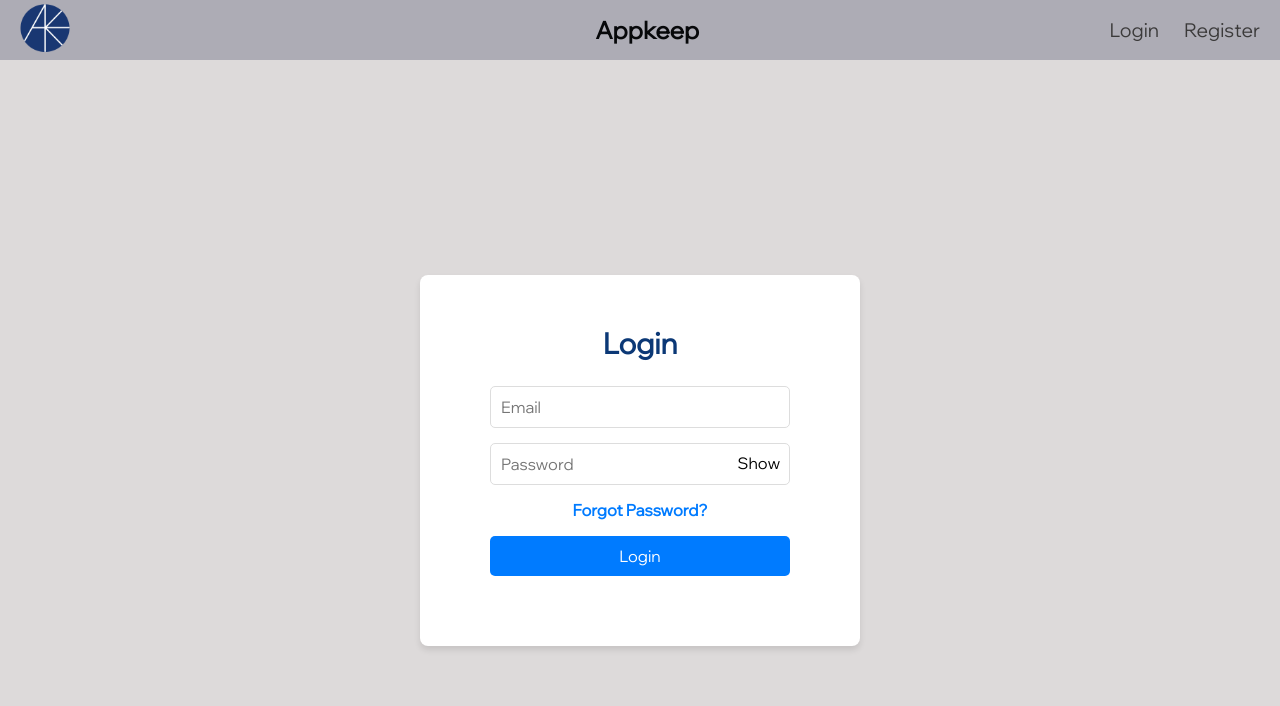
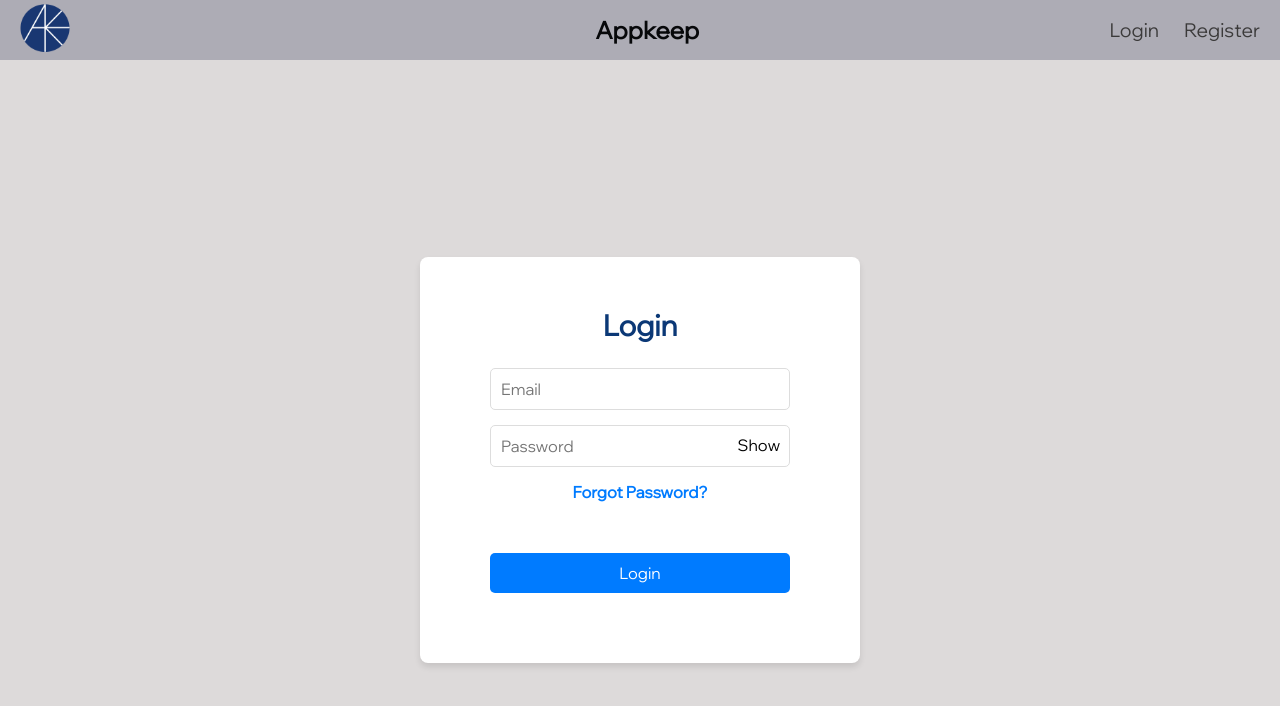
Before and after one commit to bishal0922/AppKeep, a React (Vite) app in the folder main/: page /Login in a window 1280 px wide. Shown: the top 706 px of the page. Built offline with nearby package versions, Linux system fonts and the light colour scheme; no server answers.

Commit message:
add login error

```diff
--- a/main/src/pages/auth/Login.jsx
+++ b/main/src/pages/auth/Login.jsx
@@ -2,13 +2,15 @@ import { React, useState, useEffect } from "react";
 import { signInWithEmailAndPassword, onAuthStateChanged, signOut } from "firebase/auth";
 import { auth } from "../../firebase";
 import "../styles/userauth.css";
-import { Link } from "react-router-dom";
+import { Link, useNavigate } from "react-router-dom";
 
 const Login = () => {
+  const navigate = useNavigate()
   const [email, setEmail] = useState("");
   const [password, setPassword] = useState("");
   const [showPassword, setShowPassword] = useState(false);
-  const [authUser, setAuthUser] = useState(null)
+  const [authUser, setAuthUser] = useState(null);
+  const [loginError, setLoginError] = useState(null)
 
 useEffect(() => {
   try {
@@ -44,10 +46,12 @@ useEffect(() => {
       //function returns a promise and gets user credentials
       .then((userCredential) => {
         console.log(userCredential);
+        navigate("/")
       })
       .catch((error) => {
         console.log("User Login failed");
         console.log(error);
+        setLoginError("Failed to login. Please check your email and password")
       });
   };
 
@@ -122,6 +126,10 @@ useEffect(() => {
             <Link to="/forgot-password">Forgot Password?</Link>
           </p>
 
+          <div className="error-message">
+            {loginError}
+          </div>
+
           <div className="submit-button">
             <button type="submit">Login</button>
           </div>
--- a/main/src/pages/styles/userauth.css
+++ b/main/src/pages/styles/userauth.css
@@ -120,27 +120,14 @@
     background-color: rgb(7, 8, 10);
 }
 
-
-.sign-out-button {
-  background-color: rgb(11, 56, 118);
-  color: #fff;
-  border: none;
-  border-radius: 5px;
-  padding: 10px 20px;
-  cursor: pointer;
-  transition: background-color 0.3s ease;
-  margin-top: 15px;
+.error-message {
+    color: #FF0000;
+    padding: 10px 15px;
+    border-radius: 4px;
+    margin-top: 15px;
+    margin-bottom: 15px;
+    font-weight: bold;
 }
-
-.sign-out-button:hover {
-  background-color: rgb(7, 8, 10);
-}
-
-.go-back-link {
-  margin-top: 10px; /* Add margin to push it down to a new line */
-}
-
-
 /*
 Forgot password
 */
```
